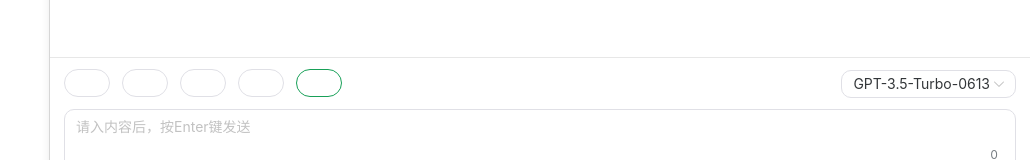
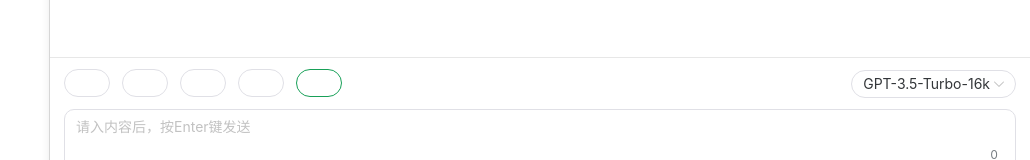
Before and after one commit to yitaikarma/my_chatgpt, a Vue app: page / in a window 1280 px wide. Shown: the part 574-734 px from the top of the page, without its empty margins (250-1280 px from the left). Built offline with nearby package versions, Linux system fonts and the light colour scheme; some icons are missing.

Commit message:
feat: 新增速切模型功能，完善模型选择条目

```diff
--- a/src/views/chat/conmpoents/settings.vue
+++ b/src/views/chat/conmpoents/settings.vue
@@ -58,17 +58,44 @@ const themeOptions: ThemeRadio[] = [
 ]
 const options: SelectOption[] = [
   {
-    label: 'GPT-3.5-turbo-0613',
-    value: 'gpt-3.5-turbo-0613'
-    // disabled: true
+    label: 'GPT-3.5',
+    value: 'gpt-3.5'
   },
   {
-    label: 'GPT-3.5-turbo-16k',
+    label: 'GPT-3.5-Turbo',
+    value: 'gpt-3.5-turbo'
+  },
+  {
+    label: 'GPT-3.5-Turbo-0613',
+    value: 'gpt-3.5-turbo-0613'
+  },
+  {
+    label: 'GPT-3.5-Turbo-16k',
     value: 'gpt-3.5-turbo-16k'
   },
   {
+    label: 'GPT-3.5-Turbo-16k-0613',
+    value: 'gpt-3.5-turbo-16k-0613'
+  },
+  {
     label: 'GPT-4',
-    value: 'gpt-4'
+    value: 'gpt-4',
+    disabled: true
+  },
+  {
+    label: 'GPT-4-0613',
+    value: 'gpt-4-0613',
+    disabled: true
+  },
+  {
+    label: 'GPT-4-32k',
+    value: 'gpt-4-32k',
+    disabled: true
+  },
+  {
+    label: 'GPT-4-32k-0613',
+    value: 'gpt-4-32k-0613',
+    disabled: true
   }
 ]
 
--- a/src/views/chat/layout/conponents/controlBar.vue
+++ b/src/views/chat/layout/conponents/controlBar.vue
@@ -1,6 +1,7 @@
 <script setup lang="ts">
 import HistoryMessage from '@/views/chat/conmpoents/historyMessage.vue'
 import { ref } from 'vue'
+import { storeToRefs } from 'pinia'
 import { useSettingsStore } from '@/stores/modules/settings'
 import { useConfig } from '@/hooks/core/useConfig'
 import { useChat } from '@/views/chat/hooks/useChat'
@@ -16,11 +17,15 @@ import {
 const { getSettingsAttr } = useConfig()
 const { initMessage, seveMessage } = useChat()
 const settingsStore = useSettingsStore()
+const { config } = storeToRefs(settingsStore)
 
 const historyMsgRef = ref<InstanceType<typeof HistoryMessage>>()
 
-const value = ref('gpt-3.5-turbo-0613')
 const options: SelectOption[] = [
+  {
+    label: 'GPT-3.5',
+    value: 'gpt-3.5'
+  },
   {
     label: 'GPT-3.5-Turbo',
     value: 'gpt-3.5-turbo'
@@ -34,8 +39,27 @@ const options: SelectOption[] = [
     value: 'gpt-3.5-turbo-16k'
   },
   {
+    label: 'GPT-3.5-Turbo-16k-0613',
+    value: 'gpt-3.5-turbo-16k-0613'
+  },
+  {
     label: 'GPT-4',
     value: 'gpt-4',
+    disabled: true
+  },
+  {
+    label: 'GPT-4-0613',
+    value: 'gpt-4-0613',
+    disabled: true
+  },
+  {
+    label: 'GPT-4-32k',
+    value: 'gpt-4-32k',
+    disabled: true
+  },
+  {
+    label: 'GPT-4-32k-0613',
+    value: 'gpt-4-32k-0613',
     disabled: true
   }
 ]
@@ -150,7 +174,7 @@ function handleNewMessage() {
         <template #trigger>
           <NSelect
             size="small"
-            v-model:value="value"
+            v-model:value="config.model"
             :options="options"
             :consistent-menu-width="false"
             style="border-radius: 100px"
@@ -175,4 +199,7 @@ function handleNewMessage() {
   border-top: 1px solid var(--color-border);
   transition: border-top 0.5s;
 }
+:deep(.n-base-selection) {
+  border-radius: 100px;
+}
 </style>
```
